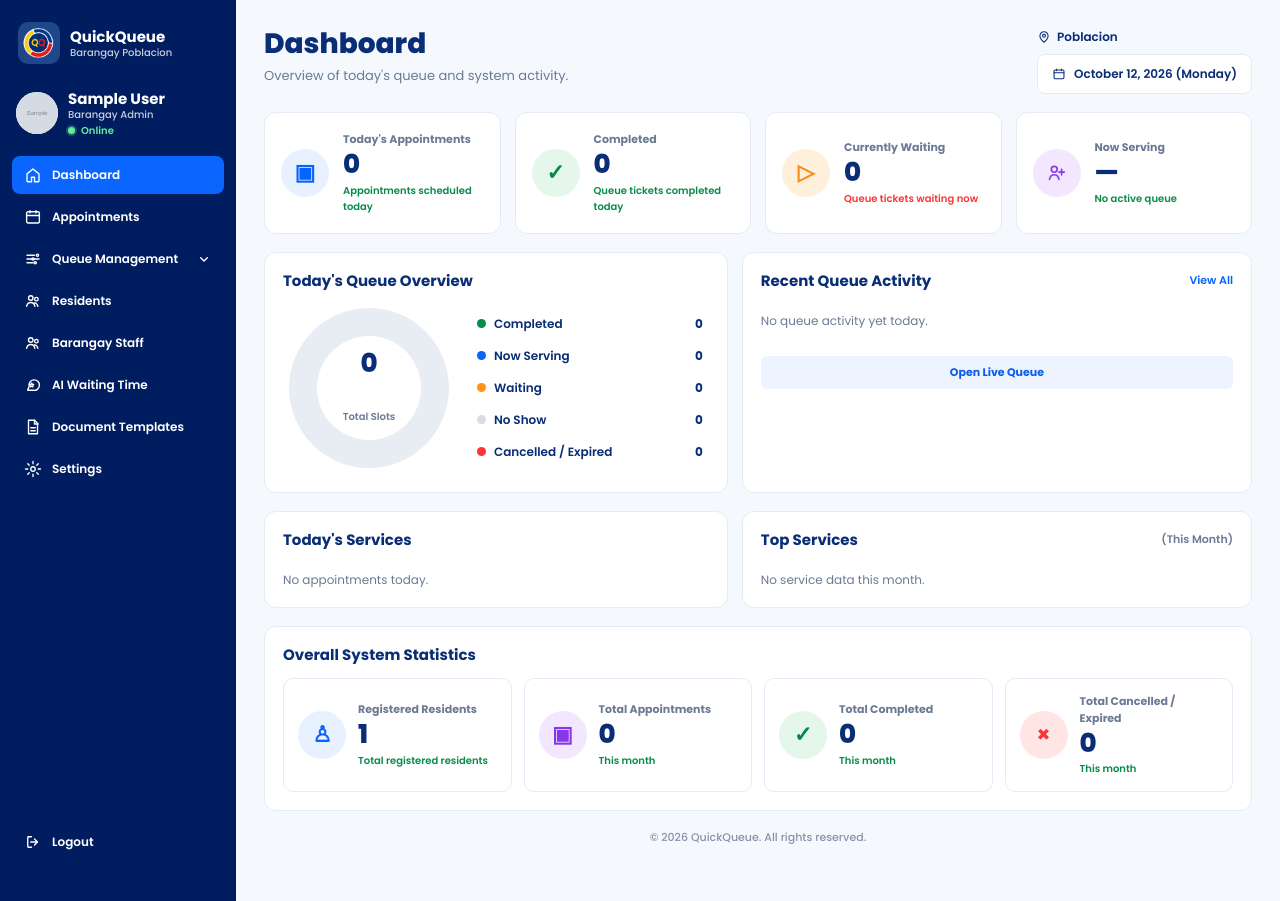
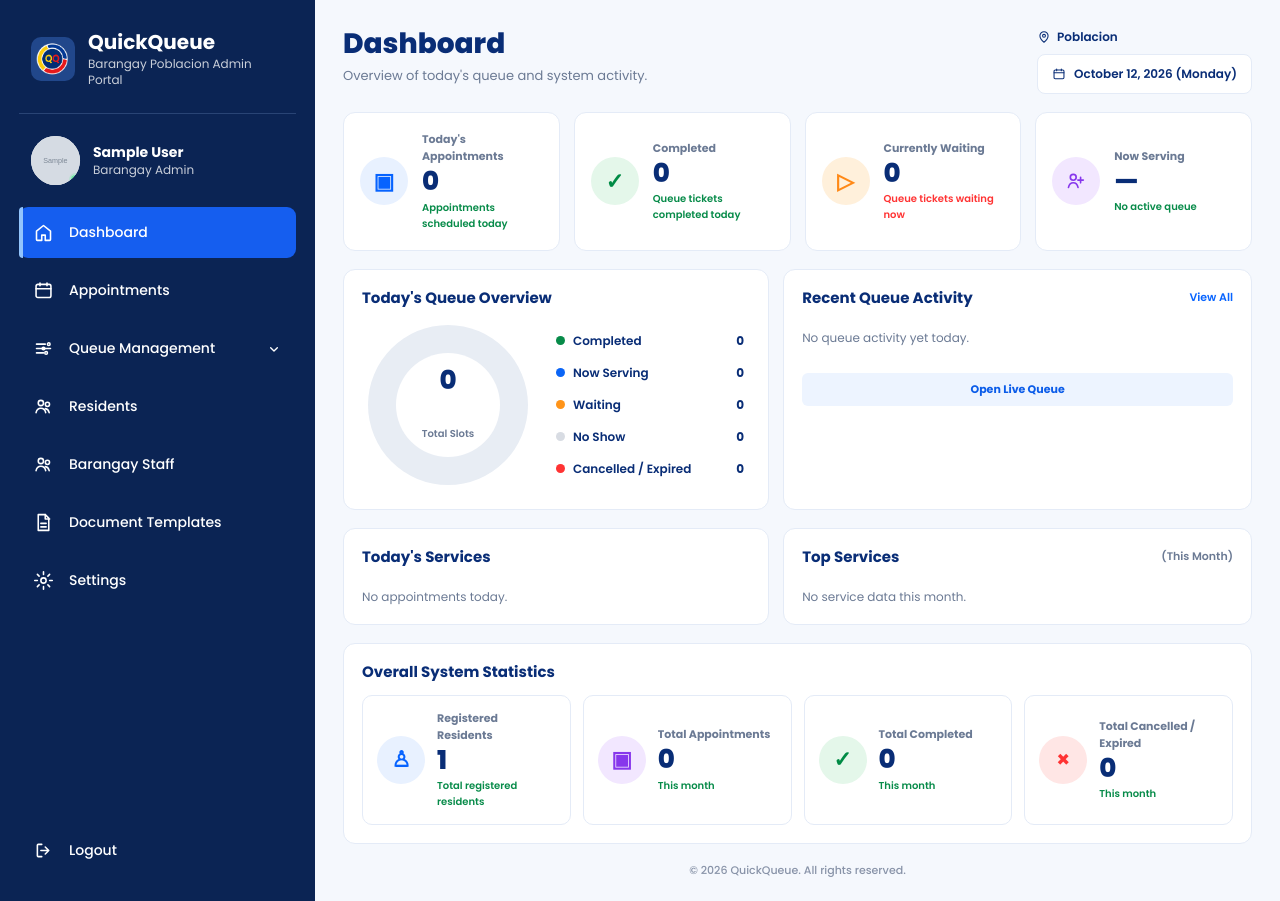
Before and after one commit to fncyz/QuickQueue, a Django app: page /barangay/dashboard/ in a window 1280 px wide. Run offline with Django 5.2, Linux system fonts and the light colour scheme; a user stored in the database is signed in; data comes from the database, SQL or seed files in the repository; tables that the repository leaves empty hold one stand-in row (values such as "Sample post"); grey boxes marked "Sample" are stand-in pictures.

Commit message:
Updated Admin UI

```diff
--- a/QUICKQUEUE/qq/static/qq/css/barangay_sidebar.css
+++ b/QUICKQUEUE/qq/static/qq/css/barangay_sidebar.css
@@ -1,10 +1,10 @@
 /* Shared barangay-admin sidebar */
 :root {
-    --sidebar-width: 236px;
-    --sidebar-collapsed: 76px;
+    --sidebar-width: 315px;
+    --sidebar-collapsed: 74px;
     --sidebar-ink: #ffffff;
     --sidebar-muted: rgba(255, 255, 255, 0.78);
-    --sidebar-active: #0a66ff;
+    --sidebar-active: #155eef;
     --sidebar-hover: rgba(255, 255, 255, 0.12);
 }
 
@@ -16,12 +16,15 @@
     width: var(--sidebar-width);
     height: 100vh;
     min-height: 100vh;
-    padding: 20px 12px;
+    padding: 30px 19px 25px;
     display: flex;
     flex-direction: column;
     flex-shrink: 0;
     color: var(--sidebar-ink);
-    background: #001d60;
+    background: #0b2454;
+    overflow-y: auto;
+    scrollbar-width: thin;
+    scrollbar-color: rgba(255, 255, 255, 0.25) transparent;
 }
 
 .shell {
@@ -33,6 +36,15 @@
 .dashboard {
     height: 100vh;
     overflow-y: auto;
+}
+
+/* Poppins is the primary typeface throughout every admin view and control. */
+body,
+button,
+input,
+select,
+textarea {
+    font-family: "Poppins", Arial, sans-serif !important;
 }
 
 .sidebar a,
@@ -55,13 +67,14 @@
 }
 
 .sidebar .brand {
-    gap: 10px;
-    padding: 2px 6px;
+    gap: 13px;
+    padding: 0 12px 25px;
+    border-bottom: 1px solid #294475;
 }
 
 .sidebar .brand-logo {
-    width: 42px;
-    height: 42px;
+    width: 44px;
+    height: 44px;
     flex-shrink: 0;
     object-fit: cover;
     border-radius: 10px;
@@ -73,32 +86,46 @@
     display: grid;
     gap: 2px;
     min-width: 0;
-    font-size: 15px;
     font-weight: 700;
-    line-height: 1.15;
+    line-height: 1.2;
     color: #ffffff;
+}
+
+.sidebar .brand b {
+    font-size: 20px;
+}
+
+.sidebar .profile b {
+    font-size: 14px;
 }
 
 .sidebar .brand small,
 .sidebar .profile small {
-    font-size: 10px;
-    font-weight: 500;
+    font-size: 12px;
+    font-weight: 400;
     color: var(--sidebar-muted);
 }
 
+.sidebar .brand small {
+    max-width: 220px;
+    line-height: 1.35;
+    white-space: normal;
+}
+
 .sidebar .profile {
-    gap: 10px;
-    margin: 24px 4px 20px;
+    gap: 13px;
+    padding: 22px 12px;
 }
 
 .sidebar .avatar {
     display: grid;
     place-items: center;
-    width: 42px;
-    height: 42px;
+    position: relative;
+    width: 49px;
+    height: 49px;
     flex-shrink: 0;
     border-radius: 50%;
-    font-size: 16px;
+    font-size: 14px;
     font-style: normal;
     font-weight: 700;
     color: #1460b9;
@@ -112,20 +139,12 @@
     object-fit: cover;
 }
 
-.sidebar .profile em {
-    display: inline-flex;
-    align-items: center;
-    gap: 6px;
-    margin-top: 2px;
-    font-size: 10px;
-    font-style: normal;
-    font-weight: 600;
-    color: #63ed9b;
-}
-
 .sidebar .online-dot {
-    width: 7px;
-    height: 7px;
+    position: absolute;
+    right: 0;
+    bottom: 1px;
+    width: 9px;
+    height: 9px;
     border-radius: 50%;
     background: #63ed9b;
     box-shadow: 0 0 0 2px rgba(99, 237, 155, 0.25);
@@ -134,7 +153,8 @@
 .sidebar nav {
     display: flex;
     flex-direction: column;
-    gap: 4px;
+    gap: 7px;
+    flex: 0 0 auto;
 }
 
 .sidebar .nav-group {
@@ -153,14 +173,17 @@
 .sidebar .nav-link,
 .sidebar .nav-sublink,
 .sidebar .logout {
-    gap: 10px;
-    padding: 10px 12px;
-    border-radius: 8px;
-    font-size: 12px;
-    font-weight: 600;
+    position: relative;
+    gap: 15px;
+    min-height: 51px;
+    padding: 15px 14px;
+    border-radius: 9px;
+    font-size: 14px;
+    font-weight: 500;
     line-height: 1.2;
     color: #ffffff;
-    transition: background 0.15s ease;
+    white-space: nowrap;
+    transition: background-color 0.2s ease, transform 0.2s ease;
 }
 
 .sidebar .nav-link:hover,
@@ -174,9 +197,18 @@
     background: var(--sidebar-active);
 }
 
+.sidebar .nav-link.active::before {
+    content: "";
+    position: absolute;
+    inset: 0 auto 0 0;
+    width: 4px;
+    border-radius: 9px 0 0 9px;
+    background: #93c5fd;
+}
+
 .sidebar .nav-icon {
-    width: 18px;
-    height: 18px;
+    width: 21px;
+    height: 21px;
     flex-shrink: 0;
     fill: none;
     stroke: #ffffff;
@@ -221,8 +253,9 @@
 }
 
 .sidebar .nav-sublink {
-    padding: 8px 10px;
-    font-size: 11px;
+    min-height: 42px;
+    padding: 10px 14px;
+    font-size: 13px;
     font-weight: 500;
     color: rgba(255, 255, 255, 0.9);
 }
@@ -233,17 +266,30 @@
 
 .sidebar .logout {
     margin-top: auto;
-    margin-bottom: 20px;
+    flex: 0 0 auto;
 }
 
-@media (max-width: 900px) {
+@media (max-width: 1100px) and (min-width: 761px) {
+    :root { --sidebar-width: 240px; }
+
+    .sidebar { padding-inline: 12px; }
+    .sidebar .brand,
+    .sidebar .profile { padding-inline: 8px; }
+    .sidebar .brand b { font-size: 17px; }
+    .sidebar .brand small { font-size: 10px; }
+    .sidebar .nav-link,
+    .sidebar .nav-sublink,
+    .sidebar .logout { gap: 11px; font-size: 12px; }
+}
+
+@media (max-width: 760px) {
     .shell {
         padding-left: var(--sidebar-collapsed);
     }
 
     .sidebar {
         width: var(--sidebar-collapsed);
-        padding: 16px 8px;
+        padding: 20px 8px;
         align-items: center;
     }
 
@@ -267,7 +313,7 @@
     }
 
     .sidebar .profile {
-        margin: 20px 0;
+        padding: 20px 0;
     }
 
     .sidebar .nav-group[open] > .nav-link {
--- a/QUICKQUEUE/qq/templates/barangay_admin/includes/sidebar.html
+++ b/QUICKQUEUE/qq/templates/barangay_admin/includes/sidebar.html
@@ -1,13 +1,12 @@
 {% load static %}<aside class="sidebar">
-<a class="brand" href="{% url 'barangay_dashboard' %}"><img src="{% static 'qq/images/qqlogo.png' %}" alt="QuickQueue" class="brand-logo"><b>QuickQueue<small>Barangay {{ barangay.name }}</small></b></a>
-<div class="profile"><i class="avatar">{% if request.user.staff_profile.profile_photo %}<img src="{{ request.user.staff_profile.profile_photo.url }}" alt="">{% else %}{{ request.user.username|first|upper }}{% endif %}</i><b>{{ request.user.get_full_name|default:request.user.username }}<small>{% if request.user.staff_profile %}{{ request.user.staff_profile.get_role_display }}{% else %}Barangay Admin{% endif %}</small><em><span class="online-dot"></span> Online</em></b></div>
-<nav aria-label="Barangay staff navigation">
+<a class="brand" href="{% url 'barangay_dashboard' %}"><img src="{% static 'qq/images/qqlogo.png' %}" alt="QuickQueue" class="brand-logo"><b>QuickQueue<small>Barangay {{ barangay.name }} Admin Portal</small></b></a>
+<div class="profile"><i class="avatar">{% if request.user.staff_profile.profile_photo %}<img src="{{ request.user.staff_profile.profile_photo.url }}" alt="">{% else %}{{ request.user.username|first|upper }}{% endif %}<span class="online-dot" title="Online" aria-label="Online"></span></i><b>{{ request.user.get_full_name|default:request.user.username }}<small>{% if request.user.staff_profile %}{{ request.user.staff_profile.get_role_display }}{% else %}Barangay Admin{% endif %}</small></b></div>
+<nav aria-label="Barangay admin navigation">
 <a href="{% url 'barangay_dashboard' %}" class="nav-link{% if active_page == 'dashboard' %} active{% endif %}"><svg class="nav-icon" viewBox="0 0 24 24"><path d="M4 10.5 12 4l8 6.5V20a1 1 0 0 1-1 1h-5v-6H10v6H5a1 1 0 0 1-1-1z"/></svg><span>Dashboard</span></a>
 <a href="{% url 'barangay_appointments' %}" class="nav-link{% if active_page == 'appointments' %} active{% endif %}"><svg class="nav-icon" viewBox="0 0 24 24"><rect x="3.5" y="5" width="17" height="15" rx="2"/><path d="M8 3.5v3M16 3.5v3M3.5 10h17"/></svg><span>Appointments</span></a>
 <details class="nav-group" {% if active_page == 'queue' or active_page == 'queue_history' %}open{% endif %}><summary class="nav-link{% if active_page == 'queue' or active_page == 'queue_history' %} active{% endif %}"><svg class="nav-icon" viewBox="0 0 24 24"><path d="M4 7h10M4 12h16M4 17h8"/><circle cx="18" cy="7" r="1.5"/><circle cx="12" cy="12" r="1.5"/><circle cx="15" cy="17" r="1.5"/></svg><span>Queue Management</span><svg class="chevron" viewBox="0 0 24 24"><path d="m7 10 5 5 5-5"/></svg></summary><div class="nav-sub"><a href="{% url 'barangay_live_queue' %}" class="nav-sublink{% if active_page == 'queue' %} active{% endif %}"><svg class="nav-icon sm" viewBox="0 0 24 24"><path d="M5 12h14M13 6l6 6-6 6"/></svg><span>Live Queue</span></a><a href="{% url 'barangay_queue_history' %}" class="nav-sublink{% if active_page == 'queue_history' %} active{% endif %}"><svg class="nav-icon sm" viewBox="0 0 24 24"><path d="M5 12h14M13 6l6 6-6 6"/></svg><span>Queue History</span></a></div></details>
 <a href="{% url 'barangay_residents' %}" class="nav-link{% if active_page == 'residents' %} active{% endif %}"><svg class="nav-icon" viewBox="0 0 24 24"><circle cx="9" cy="8" r="3"/><circle cx="16.5" cy="9.5" r="2.4"/><path d="M3.5 19c.7-3.2 2.8-5 5.5-5s4.8 1.8 5.5 5M14.2 14.4c1.9.2 3.5 1.5 4.3 4.6"/></svg><span>Residents</span></a>
 <a href="{% url 'barangay_staff' %}" class="nav-link{% if active_page == 'staff' %} active{% endif %}"><svg class="nav-icon" viewBox="0 0 24 24"><circle cx="9" cy="8" r="3"/><circle cx="16.5" cy="9.5" r="2.4"/><path d="M3.5 19c.7-3.2 2.8-5 5.5-5s4.8 1.8 5.5 5M14.2 14.4c1.9.2 3.5 1.5 4.3 4.6"/></svg><span>Barangay Staff</span></a>
-<a href="{% url 'barangay_waiting_time' %}" class="nav-link{% if active_page == 'waiting' %} active{% endif %}"><svg class="nav-icon" viewBox="0 0 24 24"><path d="M5 18.5 6.8 14A7 7 0 1 1 12 19H5z"/><path d="M10.2 9.2 11 11l1.9.3-1.4 1.3.4 1.9-1.7-1-1.7 1 .4-1.9-1.4-1.3 1.9-.3z"/></svg><span>AI Waiting Time</span></a>
 <a href="{% url 'barangay_document_templates' %}" class="nav-link{% if active_page == 'templates' %} active{% endif %}"><svg class="nav-icon" viewBox="0 0 24 24"><path d="M6 3h8l4 4v14H6z"/><path d="M14 3v5h5M9 13h6M9 17h6"/></svg><span>Document Templates</span></a>
 <a href="{% url 'barangay_settings' %}" class="nav-link{% if active_page == 'settings' %} active{% endif %}"><svg class="nav-icon" viewBox="0 0 24 24"><circle cx="12" cy="12" r="3"/><path d="M12 2v3M12 19v3M2 12h3M19 12h3M5 5l2 2M17 17l2 2M19 5l-2 2M7 17l-2 2"/></svg><span>Settings</span></a>
 </nav><a class="logout" href="{% url 'staff_logout' %}"><svg class="nav-icon" viewBox="0 0 24 24"><path d="M10 5H6a1 1 0 0 0-1 1v12a1 1 0 0 0 1 1h4M14 16l4-4-4-4M18 12H9"/></svg><span>Logout</span></a></aside>
```
